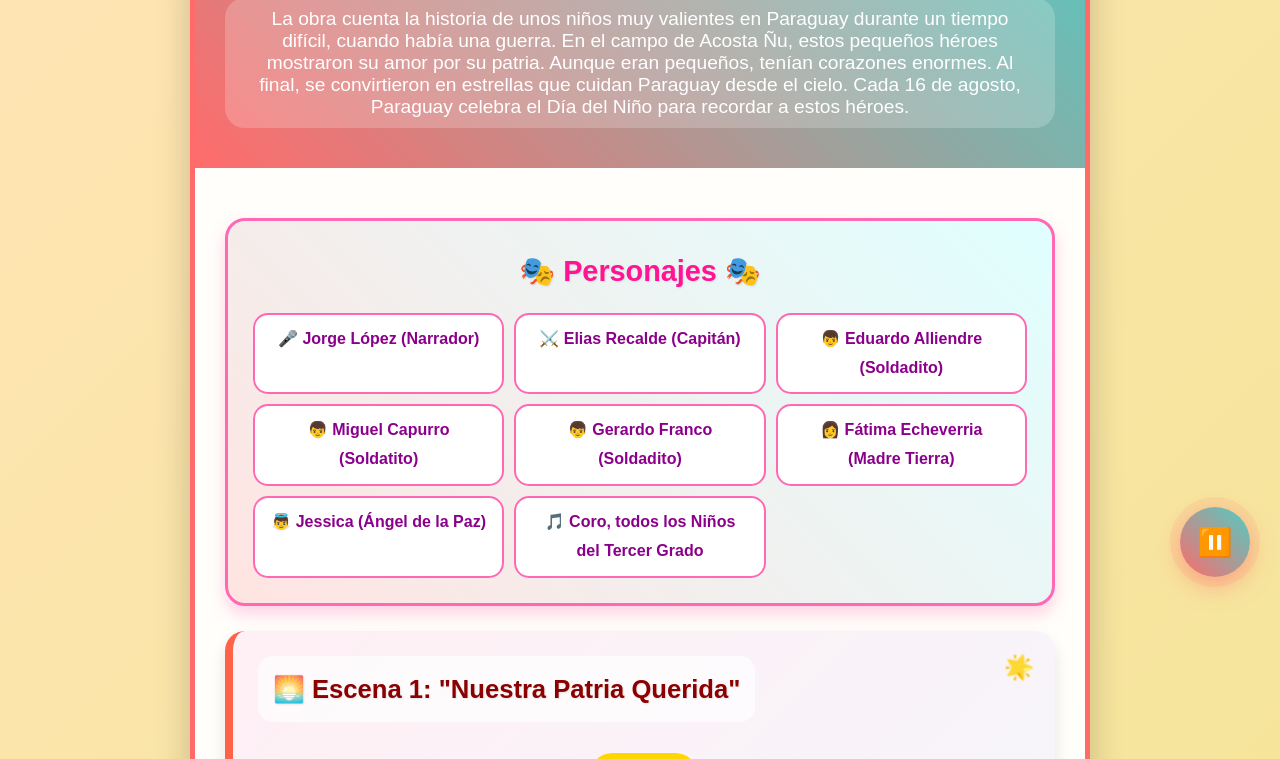
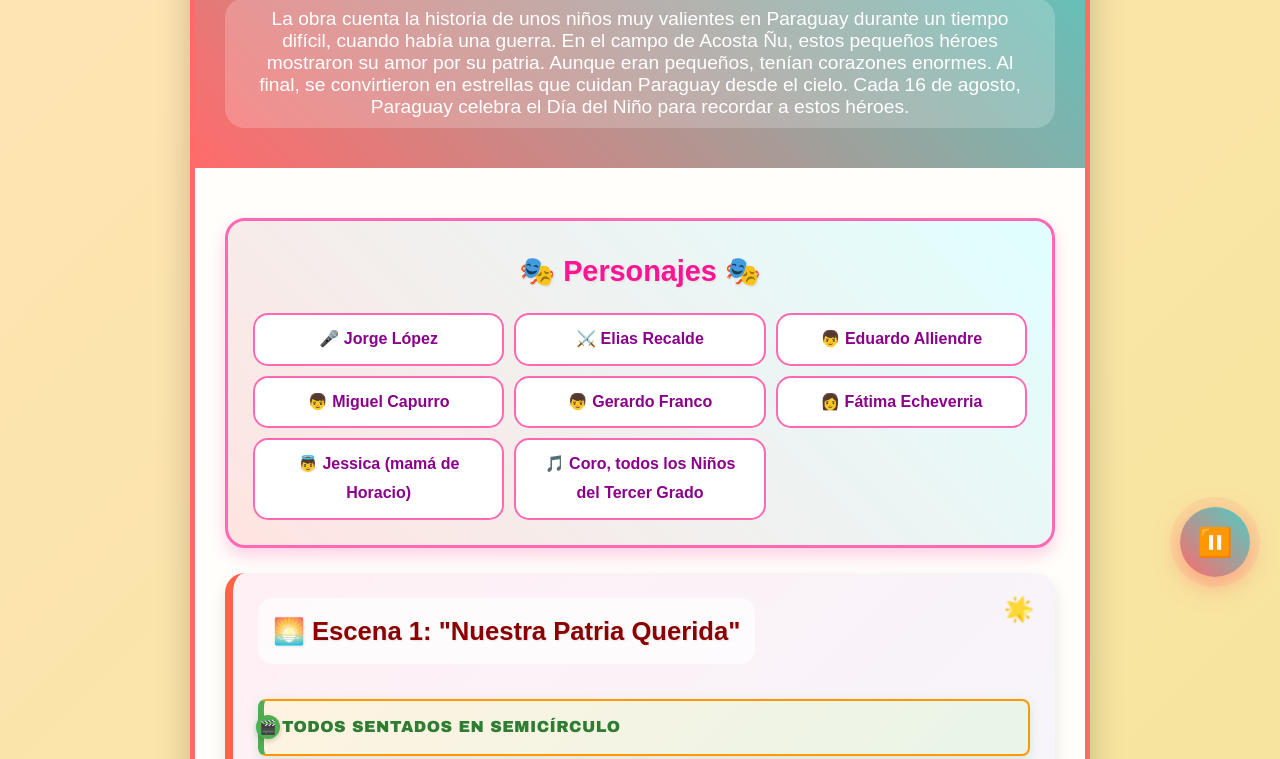
Before and after one commit to jufrancopy/music_academy, a plain HTML site: page libreto.html in a window 1280 px wide. Shown: the part 193-952 px from the top of the page. Drawn offline with Linux system fonts and the light colour scheme.

Commit message:
Carga de MP3 y Roles

```diff
--- a/libreto.html
+++ b/libreto.html
@@ -327,6 +327,47 @@
             }
         }
 
+        .detalles {
+            background: linear-gradient(135deg, #FFF3E0, #E8F5E8);
+            border: 2px solid #FF9800;
+            border-left: 6px solid #4CAF50;
+            padding: 12px 18px;
+            margin: 15px 0;
+            border-radius: 8px;
+            font-weight: bold;
+            color: #2E7D32;
+            font-size: 1em;
+            box-shadow: 0 3px 10px rgba(76, 175, 80, 0.2);
+            position: relative;
+            font-family: 'Arial Black', 'Arial', sans-serif;
+            text-transform: uppercase;
+            letter-spacing: 0.5px;
+        }
+
+        .detalles::before {
+            content: '🎬';
+            position: absolute;
+            left: -8px;
+            top: 50%;
+            transform: translateY(-50%);
+            background: #4CAF50;
+            color: white;
+            width: 24px;
+            height: 24px;
+            border-radius: 50%;
+            display: flex;
+            align-items: center;
+            justify-content: center;
+            font-size: 14px;
+            box-shadow: 0 2px 5px rgba(0, 0, 0, 0.2);
+        }
+
+        .detalles:hover {
+            transform: translateX(5px);
+            box-shadow: 0 5px 15px rgba(76, 175, 80, 0.3);
+            transition: all 0.3s ease;
+        }
+
         .audio-control {
             position: fixed;
             bottom: 30px;
@@ -421,19 +462,20 @@
             <div class="personajes">
                 <h2>🎭 Personajes 🎭</h2>
                 <ul>
-                    <li>🎤 Jorge López (Narrador)</li>
-                    <li>⚔️ Elias Recalde (Capitán)</li>
-                    <li>👦 Eduardo Alliendre (Soldadito)</li>
-                    <li>👦 Miguel Capurro (Soldatito)</li>
-                    <li>👦 Gerardo Franco (Soldadito)</li>
-                    <li>👩 Fátima Echeverria (Madre Tierra)</li>
-                    <li>👼 Jessica (Ángel de la Paz)</li>
+                    <li>🎤 Jorge López</li>
+                    <li>⚔️ Elias Recalde</li>
+                    <li>👦 Eduardo Alliendre</li>
+                    <li>👦 Miguel Capurro</li>
+                    <li>👦 Gerardo Franco</li>
+                    <li>👩 Fátima Echeverria</li>
+                    <li>👼 Jessica (mamá de Horacio)</li>
                     <li>🎵 Coro, todos los Niños del Tercer Grado</li>
                 </ul>
             </div>
 
             <div class="escena">
                 <h2>🌅 Escena 1: "Nuestra Patria Querida"</h2>
+                <p class="detalles">Todos sentados en semicírculo</p>
 
                 <div class="cancion">
                     <h3>🎵 Canción Introductoria - Acosta Ñu - (Dm)</h3>
@@ -463,7 +505,6 @@
                         Oh Paraguay che retã porã"
                     </div>
                 </div>
-
             </div>
 
             <div class="escena">
@@ -473,6 +514,8 @@
                     <div class="personaje">⚔️ Elias Recalde:</div>
                     ¡Soldaditos, en formación! ¡Marchemos por nuestra patria!
                 </div>
+
+                <p class="detalles">De pie,  listos para la formación</p>
 
                 <div class="dialogo">
                     <div class="personaje">👦 TODOS:</div>
@@ -489,10 +532,12 @@
                         ¡marchamos todos con valor!"
                     </div>
                 </div>
+                <p class="detalles">Todos vuelven a sentarse.</p>
             </div>
 
             <div class="escena">
                 <h2>📢 Escena 3: "La Llamada del Deber"</h2>
+                <p class="detalles">Ingreso al centro de la Madre Tierra, que se dirige a ellos mirándolos.</p>
 
                 <div class="dialogo">
                     <div class="personaje">👩 Fátima Echeverria:</div>
@@ -508,12 +553,12 @@
                     <div class="personaje">👦 Eduardo Alliendre:</div>
                     ¡Protegeremos nuestra casa!
                 </div>
-
+                <p class="detalles">Los niños se levantan con determinación.</p>
                 <div class="dialogo">
                     <div class="personaje">👦 TODOS:</div>
                     ¡Juntos somos más fuertes!
                 </div>
-
+                <p class="detalles">El Capitán los exhorta, mirándolos a cada uno.</p>
                 <div class="cancion">
                     <h3>💪 Canción: "Pequeños Pero Valientes" - (E)</h3>
                     <p><em>(Solo Capitán, coro responde)</em></p>
@@ -528,6 +573,7 @@
 
             <div class="escena">
                 <h2>💝 Escena 4: "Melodía del Corazón"</h2>
+                <p class="detalles">Todos de pie, agrupados, en posición de atención.</p>
 
                 <div class="dialogo">
                     <div class="personaje">🎤 Jorge López:</div>
@@ -543,7 +589,7 @@
                     <div class="personaje">⚔️ Elias Recalde:</div>
                     No importa lo que pase, siempre recordarán que fuimos valientes.
                 </div>
-
+                <p class="detalles">Todos Marchando para combatir.</p>
                 <div class="cancion">
                     <h3>❤️ Canción: "Corazones Valientes" - (D)</h3>
                     <p><em>(Solo suave, todos cantando)</em></p>
@@ -554,15 +600,19 @@
                         damos todo nuestro amor."
                     </div>
                 </div>
+                <p class="detalles">La Guerra terminó, hay cuerpos caídos.</p>
             </div>
 
             <div class="escena">
                 <h2>✨ Escena 5: "La Transformación"</h2>
+                <p class="detalles">En medio de los pequeños caídos, con una voz dulce y esperanzadora.</p>
 
                 <div class="dialogo">
                     <div class="personaje">👼 Jessica (mamá de Horacio):</div>
                     Los niños valientes nunca mueren, se convierten en estrellas que cuidan su patria.
                 </div>
+
+                <p class="detalles">Los niños caídos se levantan lentamente y se abrazan.</p>
 
                 <div class="dialogo">
                     <div class="personaje">👩 Fátima Echeverria:</div>
@@ -592,14 +642,14 @@
                     Hoy celebramos el Día del Niño, recordando a los valientes héroes de Acosta Ñu y honrando a todos
                     los niños, quienes son la esperanza y el futuro de Paraguay.
                 </div>
-
+                <p class="detalles">Todos los niños, corriendo en fila con su banderas, con algarabía y gozo.</p>
                 <div class="cancion">
                     <h3>🎊 Canción Final: "Vivan los Niños" (Polka)</h3>
                     <p><em>(Todos cantando y bailando)</em></p>
                     <div class="letra">
                         "¡Vivan los niños de este lugar!<br>
-                        ¡viva Niños, del Paraguay!"<br>
-                        <small><em>(Repetir varias veces, con todos los Niños Presente)</em></small>
+                        Vivan los Niños del Paraguay!"<br>
+                        <small><em>(Se repite con todo el público varias veces)</em></small>
                     </div>
                 </div>
             </div>
```
